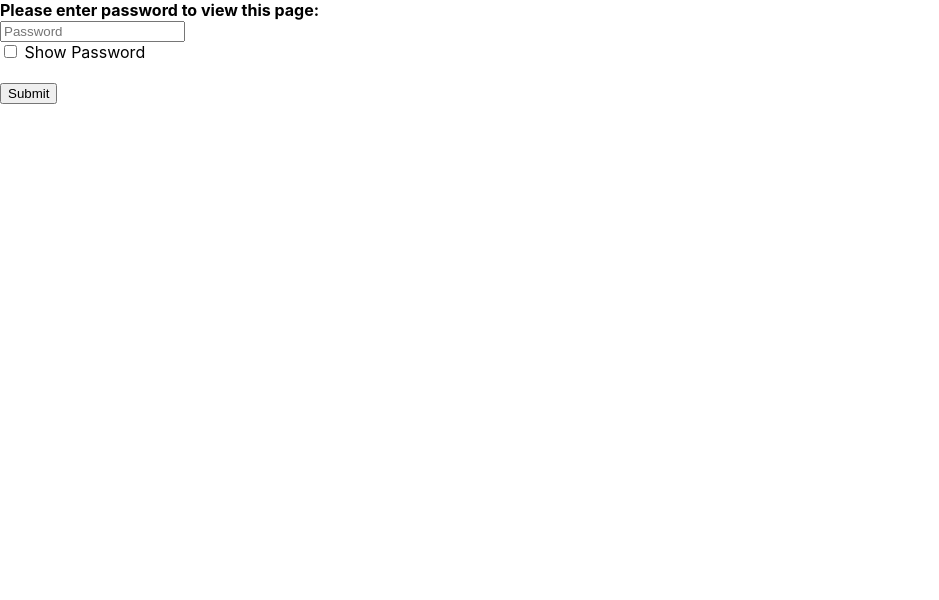
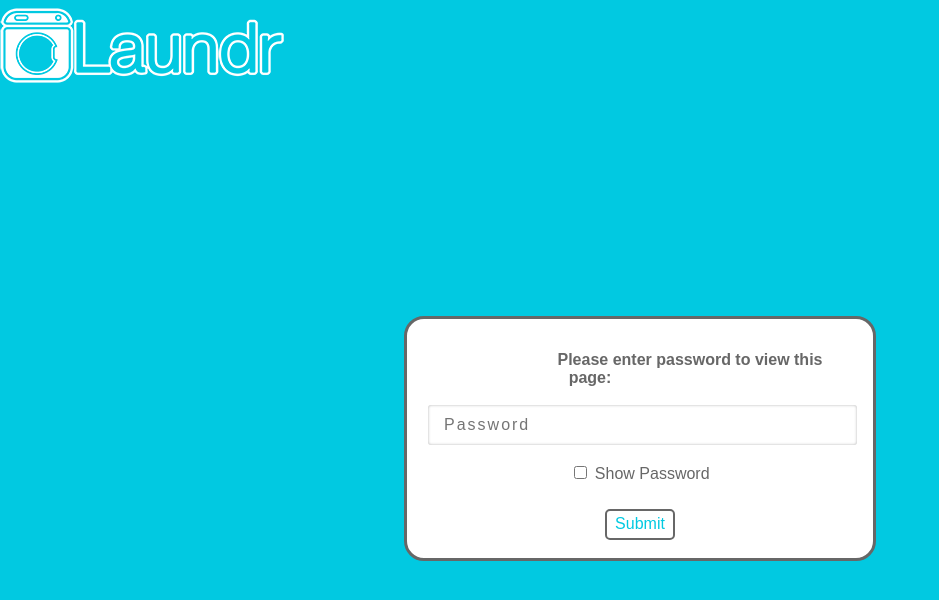
Before and after one commit to evanshapiro/laundr-admin-portal, a React (Create React App) app in the folder client/: page / in a window 1280 px wide. Shown: the top 600 px of the page, without its empty margins (0-939 px from the left). Built offline with nearby package versions, Linux system fonts and the light colour scheme.

Commit message:
merge css

```diff
--- a/client/src/App.css
+++ /dev/null
@@ -1,84 +0,0 @@
-body, html, #root, .app {
-  width: 100%;
-  height: 100%;
-}
-
-.container {
-  font-size: 20px;
-  color: #fff;
-  display: flex;
-  flex-direction: column;
-  align-items: center;
-  justify-content: center;
-  background-color:#01C9E1;
-  background-image:url('./images/logo.png');
-  background-position: left top;
-  background-repeat:no-repeat;
-  background-attachment:fixed;
-  min-height: 100%;
-}
-
-.table {
-  max-width: 80%;
-  padding-left: 20px;
-  padding-right: 20px;
-  padding-top: 150px;
-  padding-bottom: 50px;
-}
-
-.MuiTableRow-root > .MuiTableCell-body {
-  padding: 6px 16px;
-}
-
-.loginForm {
- text-align: center;
- width: 50%;
- background-image:url('./images/lock.png');
- background-position: 180px 20px;
- background-repeat:no-repeat;
- background-size: 40px;
- border: 3px solid #676767;
- border-radius: 5px;
- max-width: 350px;
- padding-left: 20px;
- padding-right: 20px;
- padding-top: 50px;
- padding-bottom: 20px;
-}
-
-.inputField {
- padding-top: 5px;
-}
-
-.input {
- box-sizing: border-box;
- outline: none;
- border:none;
- border-bottom: 3px solid #676767;
- border-radius: 4px;
- color: #676767;
- width: 100%;
- padding: 10px;
- font-size: 14px;
- background: F9F9F9;
-}
-
-.submitButton {
- padding-top: 16px;
-
-}
-
-
-.btn {
- width: 30%;
- position: relative;
- left: 5%;
- color: #FFFFFF;
- padding: 4px;
- font-size: 14px;
- font: Roboto;
- border: solid 1px #676767;
- border-radius: 4px;
- background: #676767;
- cursor: pointer;
-}
--- a/client/src/index.css
+++ b/client/src/index.css
@@ -1,13 +1,232 @@
+.table {
+  max-width: 80%;
+  padding-left: 20px;
+  padding-right: 20px;
+  padding-top: 150px;
+  padding-bottom: 50px;
+}
+
+.MuiTableRow-root > .MuiTableCell-body {
+  padding: 6px 16px;
+}
+
+/* Body */
+html, body #app, #app>div {
+	height: 100% !important;
+
+}
+
 body {
-  margin: 0;
-  font-family: -apple-system, BlinkMacSystemFont, 'Segoe UI', 'Roboto', 'Oxygen',
-    'Ubuntu', 'Cantarell', 'Fira Sans', 'Droid Sans', 'Helvetica Neue',
-    sans-serif;
+  font-family: sans-serif;
   -webkit-font-smoothing: antialiased;
   -moz-osx-font-smoothing: grayscale;
+  background-color: #01C9E1 !important;
+  background-image:url('./images/logo.png');
+  background-position: left top;
+  background-repeat:no-repeat;
+}
+/*General*/
+* {
+  box-sizing: border-box;
 }
 
+.background {
+	background: #ffffff;
+
+}
 code {
-  font-family: source-code-pro, Menlo, Monaco, Consolas, 'Courier New',
-    monospace;
+	font-family: source-code-pro, Menlo, Monaco, Consolas, 'Courier New', monospace;
 }
+
+.hidden {
+	display: none;
+}
+label{
+  color:#676767;
+  text-align: center;
+  padding:100px 50px 50px 50px;
+  margin: 50px 50px;
+
+}
+
+/*Main*/
+
+.main-section{
+
+	margin: 25% 25% 20% 25% !important;
+  width: 50%;
+  text-align: center;
+
+}
+
+main {
+	padding: 0 2rem;
+}
+
+/* Forms */
+
+.form-group2{
+  margin-top: 10px;
+	margin-bottom: 10px !important;
+  padding-left: 5px;
+
+}
+
+.form-group2 input{
+	height: 42px;
+	border-radius: 5px;
+	border: 0;
+	font-size: 12px;
+	letter-spacing: 2px;
+}
+
+/* Registration text area adjustment */
+textarea{
+
+	background: rgb(255, 255, 255);
+	font-size: 1.3rem;
+	border: #676767;
+	box-shadow: inset 0 0 3px rgba(0, 0, 0, 1);
+	border-radius: 3px;
+	padding: 0.5rem 1rem;
+	color:#676767;
+}
+
+.larger-font {
+	font-size: larger;
+}
+
+.inline-errormsg {
+	color: red;
+	font-size: 14px;
+}
+
+.is-invalid {
+	border: 1px solid red !important;
+}
+
+/* Hide all steps by default: */
+.tab {
+	display: none;
+}
+
+/* ##### UI ##### */
+
+.white-text {
+	color: #ffffff !important;
+}
+
+/* ##### Modal ##### */
+.modal.modal-static .modal-dialog {
+	-webkit-transform: none !important;
+	transform: none !important;
+}
+/* words in login box */
+.modal-content {
+  color: #676767;
+  margin: 80px;
+	background-color: white !important;
+	padding-top: 5%;
+  border-radius: 20px !important;
+  padding-bottom: 10px !important;
+  /*background-image:url('./images/lock.png');
+  background-position: calc(50% + 1rem) calc(50% - 5rem);
+  background-repeat:no-repeat;
+  background-size: 40px; */
+  border: solid #676767 !important;
+  border-radius: 2px;
+}
+
+/* ##### Buttons ##### */
+.button {
+	background: #ffffff !important;
+	color: #01C9E1 !important;
+	padding: 0.3rem 0.5rem;
+	font-size: inherit;
+	transition-duration: 0.4s;
+	border: 2px solid #676767 !important;
+	margin: 0.5rem 0.5rem;
+	border-radius: 5px;
+	outline: none;
+}
+
+.button:hover {
+	background: #01C9E1 !important;
+	color: #ffffff !important;
+}
+
+#buttonForm {
+	background: #ffffff;
+	color: #676767;
+	transition-duration: 0.4s;
+	font-size: inherit;
+	border-radius: 2px;
+	border: solid #676767;
+
+}
+
+.nounderline {
+	text-decoration: none !important
+}
+
+/* when password is shown */
+input[type='text'] {
+	margin: 0.5rem;
+	background: rgb(255, 255, 255);
+	font-size: 1rem;
+	border: #676767;
+	box-shadow: inset 0 0 3px rgba(0, 0, 0, 0.3);
+	border-radius: 3px;
+	padding: 0 1rem;
+	width: calc(100% - 2rem);
+	height: 2.5rem;
+	color:#676767;
+}
+
+/* password hidden */
+input[type='password'] {
+	margin: 0.5rem;
+	background: rgb(255, 255, 255);
+	font-size: 1rem;
+	border: #676767;
+	box-shadow: inset 0 0 3px rgba(0, 0, 0, 0.3);
+	border-radius: 3px;
+	padding: 0 1rem;
+	width: calc(100% - 2rem);
+	height: 2.5rem;
+	color:#676767;
+}
+
+.inputForm[type='text'] {
+	margin: 0.5rem;
+	background: rgb(255, 255, 255);
+	font-size: 1.3rem;
+	border: #676767;
+	border-radius: 3px;
+	padding: 0 1rem;
+	width: 61rem;
+	height: 3rem;
+	color:#676767;
+}
+
+.inputCheckboxes {
+	margin: 0.5rem;
+}
+
+/* #### Extras #### */
+
+.fontMedium {
+	font-size: 1.3rem;
+}
+
+.break {
+	margin: 0.5rem 0rem;
+}
+
+.loginPasswordField {
+	width: 30;
+}
+
+.text-large {
+	font-size: 150%;
+  }
```
